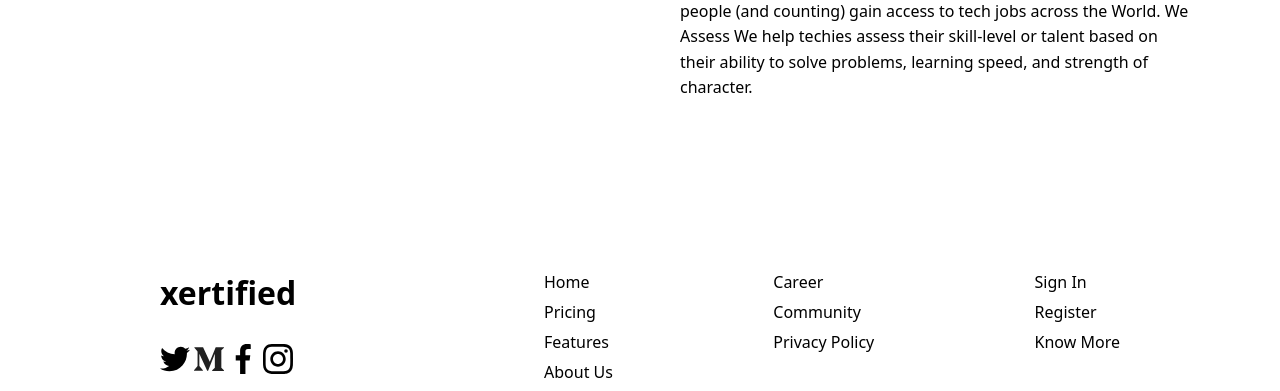
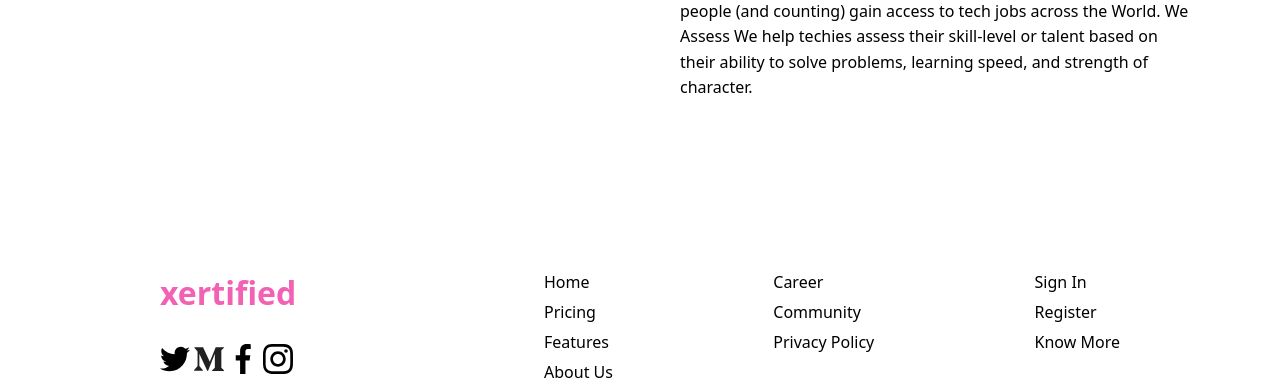
Before and after one commit to Xertifiedloaded/huntrr, a plain HTML site: page index.html in a window 1280 px wide. Shown: the part 2126-2517 px from the top of the page. Drawn offline with Linux system fonts and the light colour scheme.

Commit message:
my changes

```diff
--- a/assets/css/header.css
+++ b/assets/css/header.css
@@ -368,3 +368,6 @@ ul {
  .footer {
     margin-top: 100px;
  }
+ .logo >h1{
+    color: var(--color-pink);
+ }
```
